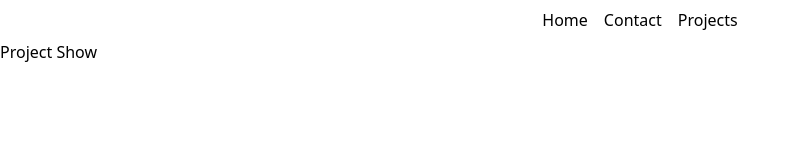
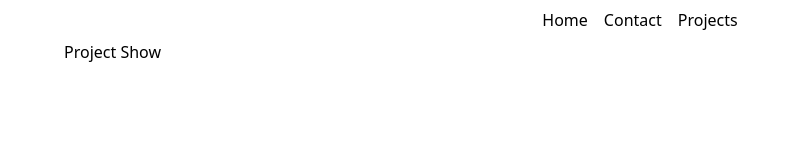
Before and after one commit to victorhorton/victor-horton-react, a React (Vite) app: page /projects/1 in a window 1280 px wide. Shown: the top 160 px of the page, without its empty margins (0-799 px from the left). Built offline with nearby package versions, Linux system fonts and the light colour scheme.

Commit message:
Add styling to Body component and type children prop

```diff
--- a/src/components/layout/Body.tsx
+++ b/src/components/layout/Body.tsx
@@ -1,3 +1,9 @@
-export default function Body({ children }) {
-  return <>{children}</>
+import { ReactNode } from 'react'
+
+export default function Body({ children }: { children: ReactNode }) {
+  return (
+    <div className="container mx-auto px-2 sm:px-4 md:px-10 lg:px-16">
+      {children}
+    </div>
+  )
 }
```
